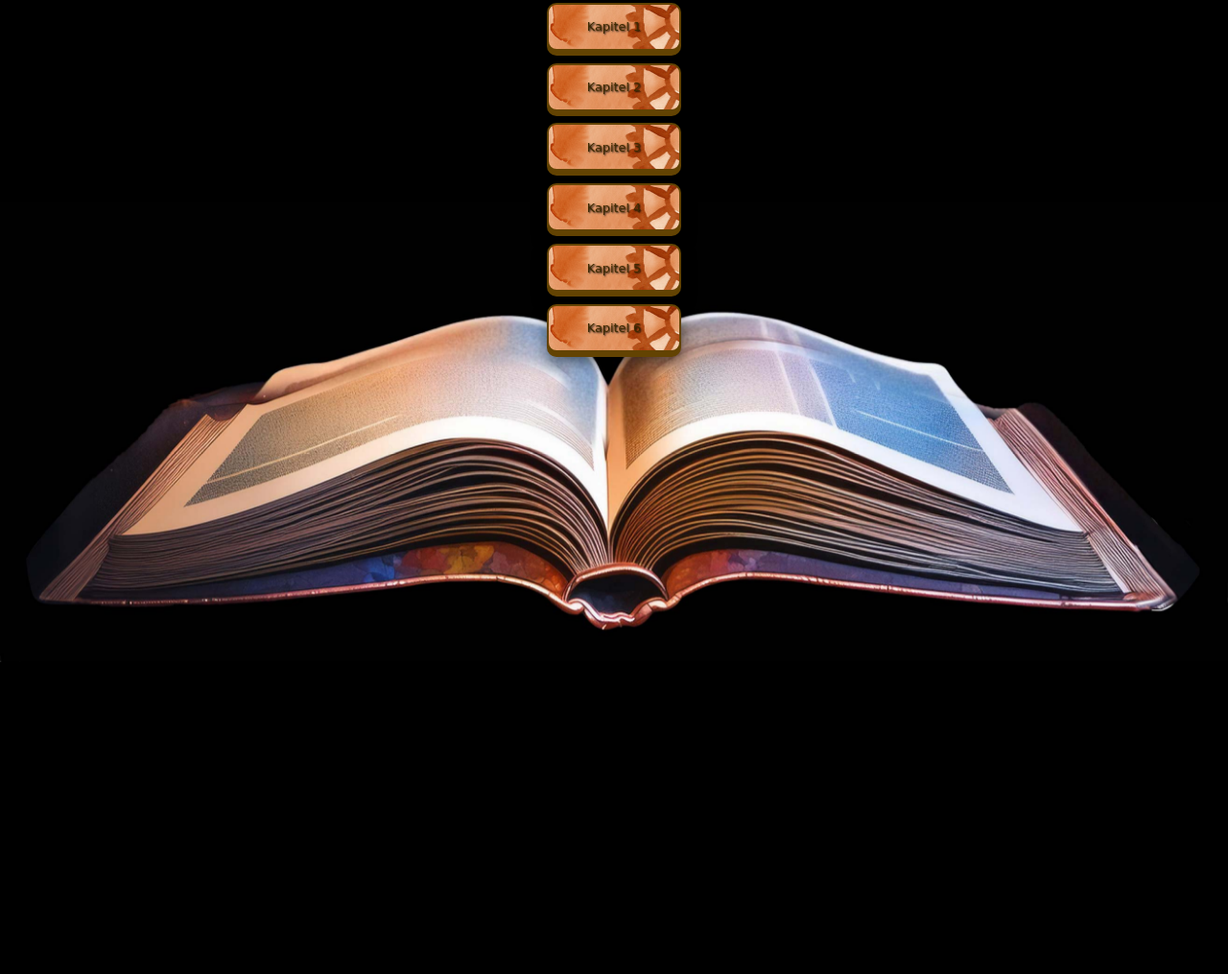
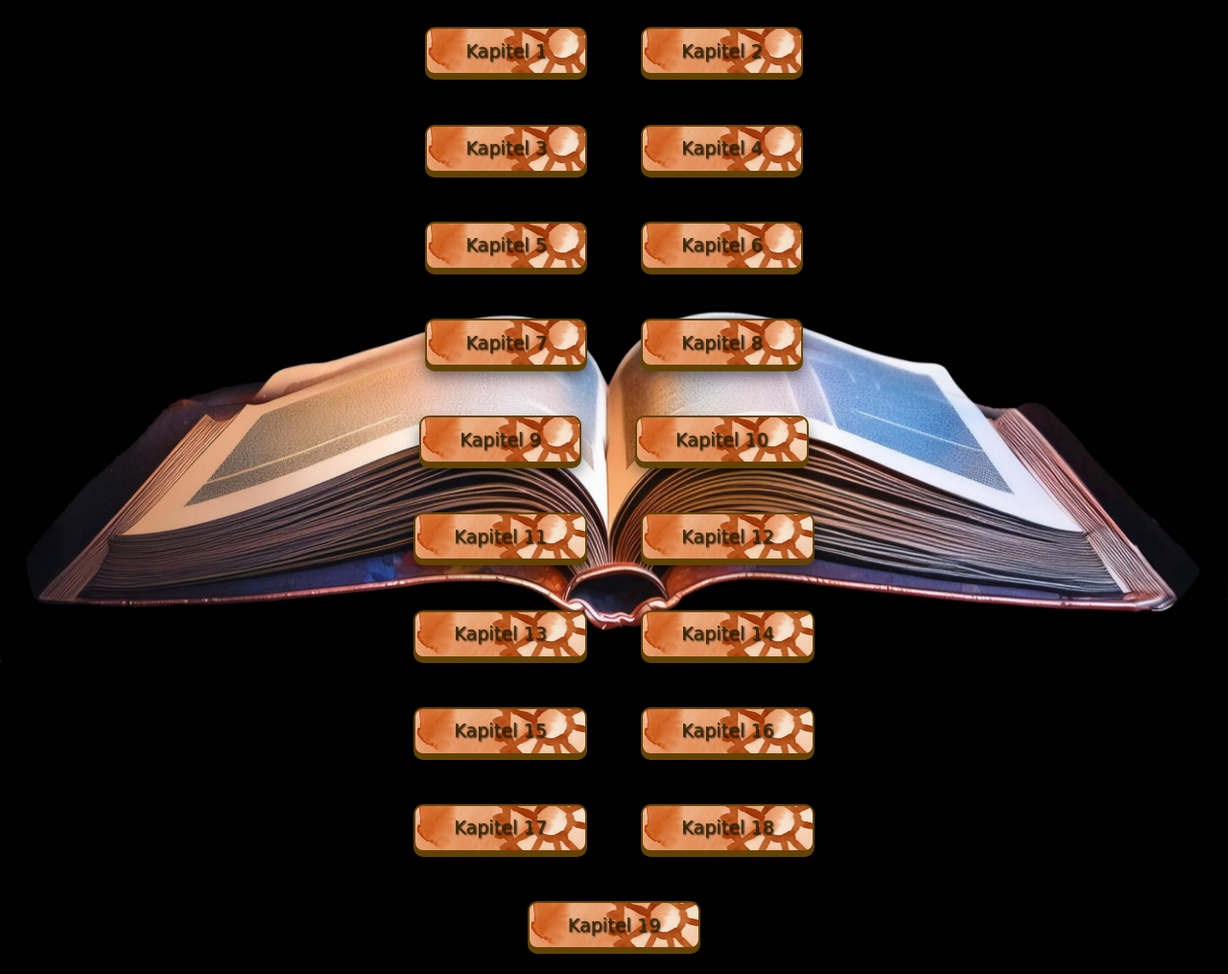
Before and after one commit to lelele2305/graphic-novel, a plain HTML site: page kapitel.html in a window 1280 px wide. Shown: the part 110-1125 px from the top of the page at 96% size. Before the commit the page ends 861 px from the top, so only its background shows below. Drawn offline with Linux system fonts and the light colour scheme.

Commit message:
kapitel 15

```diff
--- a/kapitel.html
+++ b/kapitel.html
@@ -12,21 +12,42 @@
 
             <div class="button-div">
                 <a href="page1.html"><button class="lesenbutton" id="kapitel1">Kapitel 1</a></button>
-            </div>
-            <div class="button-div">
                 <a href="page2.html"><button class="lesenbutton" id="kapitel2">Kapitel 2</a></button>
             </div>
             <div class="button-div">
                 <a href="page3.html"><button class="lesenbutton" id="kapitel3">Kapitel 3</a></button>
-            </div>
-            <div class="button-div">
                 <a href="page4.html"><button class="lesenbutton" id="kapitel4">Kapitel 4</a></button>
             </div>
             <div class="button-div">
                 <a href="page5.html"><button class="lesenbutton" id="kapitel5">Kapitel 5</a></button>
+                <a href="page6.html"><button class="lesenbutton" id="kapitel6">Kapitel 6</a></button>
             </div>
             <div class="button-div">
-                <a href="page6.html"><button class="lesenbutton" id="kapitel6">Kapitel 6</a></button>
+                <a href="page7.html"><button class="lesenbutton" id="kapitel7">Kapitel 7</a></button>
+                <a href="page8.html"><button class="lesenbutton" id="kapitel8">Kapitel 8</a></button>
+            </div>
+            <div class="button-div">
+                <a href="page9.html"><button class="lesenbutton" id="kapitel9">Kapitel 9</a></button>
+                <a href="page10.html"><button class="lesenbutton" id="kapitel10">Kapitel 10</a></button>
+            </div>
+            <div class="button-div">
+                <a href="page11.html"><button class="lesenbutton" id="kapitel11">Kapitel 11</a></button>
+                <a href="page12.html"><button class="lesenbutton" id="kapitel12">Kapitel 12</a></button>
+            </div>
+            <div class="button-div">
+                <a href="page13.html"><button class="lesenbutton" id="kapitel13">Kapitel 13</a></button>
+                <a href="page14.html"><button class="lesenbutton" id="kapitel14">Kapitel 14</a></button>
+            </div>
+            <div class="button-div">
+                <a href="page15.html"><button class="lesenbutton" id="kapitel15">Kapitel 15</a></button>
+                <a href="page16.html"><button class="lesenbutton" id="kapitel16">Kapitel 16</a></button>
+            </div>
+            <div class="button-div">
+                <a href="page17.html"><button class="lesenbutton" id="kapitel17">Kapitel 17</a></button>
+                <a href="page18.html"><button class="lesenbutton" id="kapitel18">Kapitel 18</a></button>
+            </div>
+            <div class="button-div">
+                <a href="page19.html"><button class="lesenbutton" id="kapitel19">Kapitel 19</a></button>
             </div>
 </body>
 <footer>
--- a/style.css
+++ b/style.css
@@ -68,7 +68,7 @@ figcaption{
     color: #432d01;
     cursor: pointer;
     font-family: cursive;
-    font-size: 0.8em;
+    font-size: 1.2rem;
     text-align: center;
     padding: 10px 40px;
     text-shadow: 1px 1px 2px #000;
@@ -214,6 +214,7 @@ footer {
     text-align: center;
 }
 
-#kapitel1, #kapitel2, #kapitel3, #kapitel4, #kapitel5, #kapitel5  {
-    margin-bottom: 1%;
+#kapitel1, #kapitel2, #kapitel3, #kapitel4, #kapitel5, #kapitel6, #kapitel7, #kapitel8, #kapitel9, #kapitel10, #kapitel11, #kapitel12, #kapitel13, #kapitel14, #kapitel15, #kapitel16, #kapitel17, #kapitel18, #kapitel19
+  {
+    margin: 2%;
 }
```
Also changed, not shown: page15.html (added, +44 -0 lines), 31.jpg (added), 32.jpg (added).
